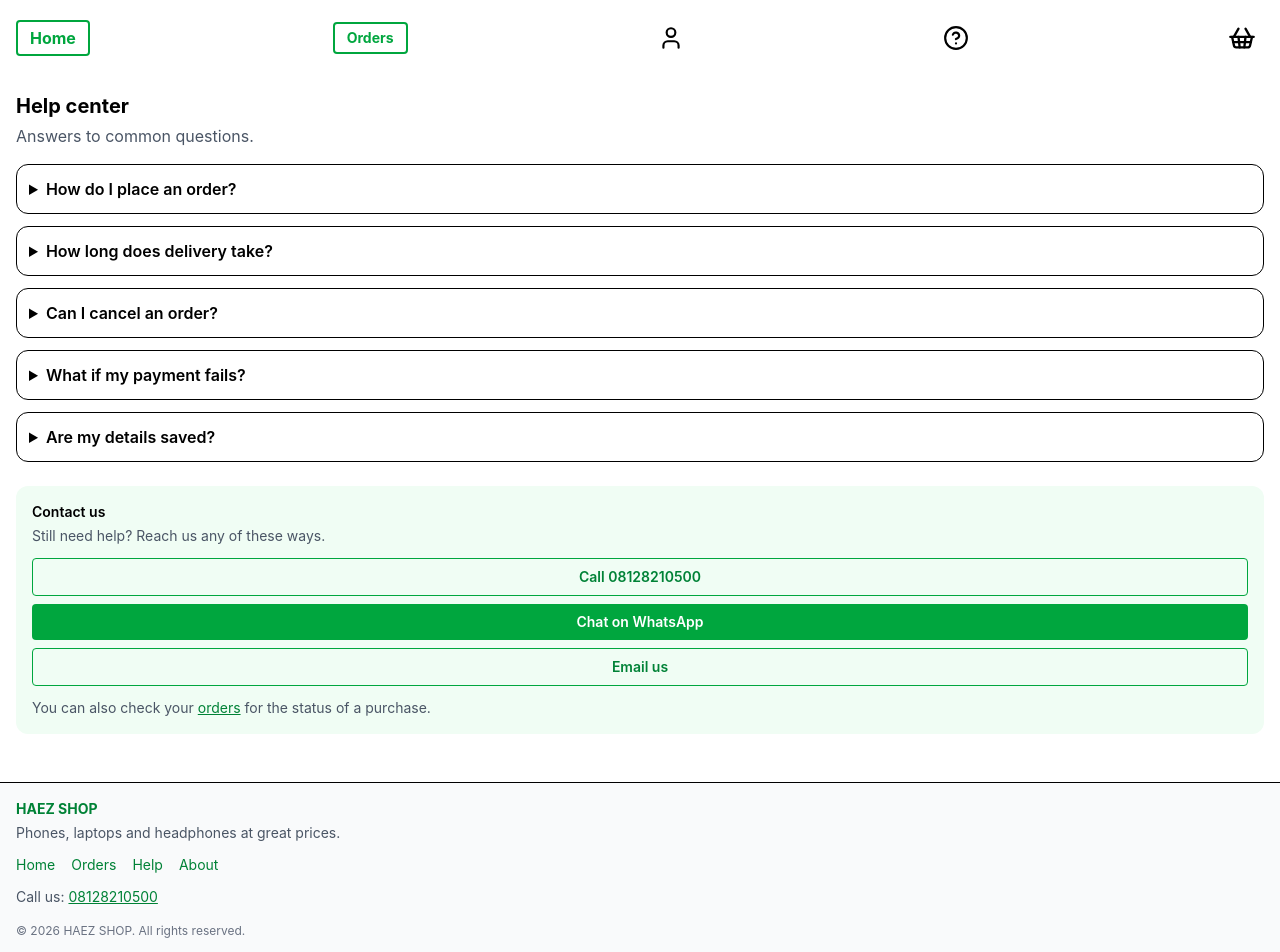
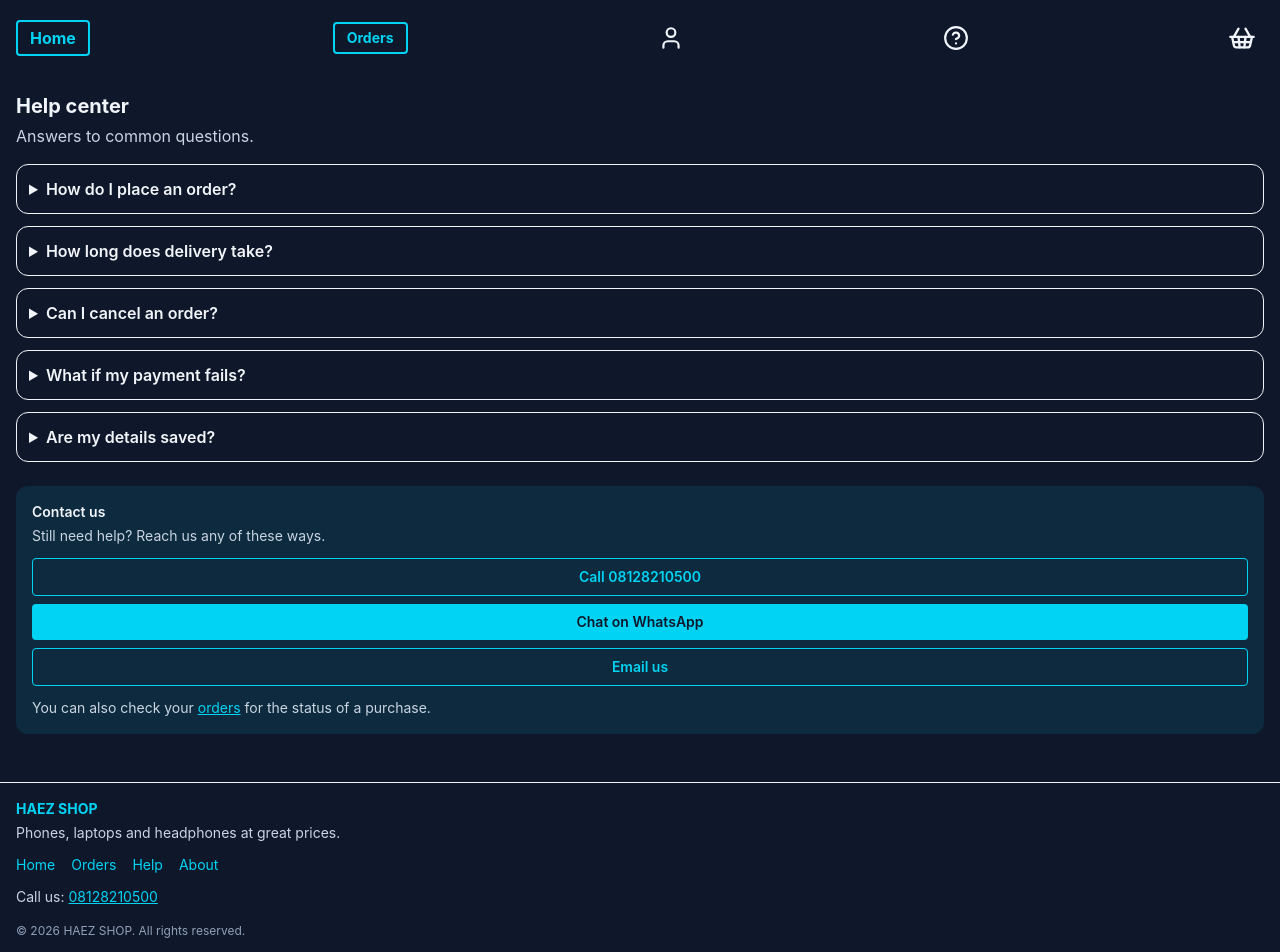
Before and after one commit to Haez0004/e-commerce-, a React (Vite) app: page /help in a window 1280 px wide. Shown: the top 952 px of the page. Built offline with nearby package versions, Linux system fonts and the light colour scheme.

Commit message:
feat: dark theme with cyan accent

```diff
--- a/src/App.tsx
+++ b/src/App.tsx
@@ -20,10 +20,10 @@ export default function App() {
     <div>
       <Toaster position="top-center" />
       <header className="flex items-center justify-between p-4 font-bold">
-        <Link to="/" className="rounded border-2 border-green-600 px-3 py-1 text-green-600">
+        <Link to="/" className="rounded border-2 border-cyan-400 px-3 py-1 text-cyan-400">
           Home
          </Link>
-         <Link to="/orders" className="rounded border-2 border-green-600 px-3 py-1 text-sm font-bold text-green-600">
+         <Link to="/orders" className="rounded border-2 border-cyan-400 px-3 py-1 text-sm font-bold text-cyan-400">
             Orders
          </Link>
          <Link to="/account" aria-label="My account" className="p-2">
@@ -35,7 +35,7 @@ export default function App() {
         <Link to="/cart" className="relative p-2" aria-label={`Cart, ${count} items`}>
          <ShoppingBasket size={28} />
           {count > 0 && (
-           <span className="absolute -right-1 -top-1 flex h-5 min-w-5 items-center justify-center rounded-full bg-green-600 px-1 text-xs text-white">
+           <span className="absolute -right-1 -top-1 flex h-5 min-w-5 items-center justify-center rounded-full bg-cyan-400 px-1 text-xs text-slate-900">
       {count}
     </span>
   )}
--- a/src/components/Footer.tsx
+++ b/src/components/Footer.tsx
@@ -3,26 +3,26 @@ import { contact } from '../data/contact';
 
 export default function Footer() {
   return (
-    <footer className="mt-8 border-t bg-gray-50 p-4 text-sm">
-      <p className="font-bold text-green-700">HAEZ SHOP</p>
-      <p className="mt-1 text-gray-600">
+    <footer className="mt-8 border-t bg-slate-900 p-4 text-sm">
+      <p className="font-bold text-cyan-400">HAEZ SHOP</p>
+      <p className="mt-1 text-slate-300">
         Phones, laptops and headphones at great prices.
       </p>
 
-      <nav className="mt-3 flex flex-wrap gap-x-4 gap-y-2 text-green-700">
+      <nav className="mt-3 flex flex-wrap gap-x-4 gap-y-2 text-cyan-400">
         <Link to="/">Home</Link>
         <Link to="/orders">Orders</Link>
         <Link to="/help">Help</Link>
         <Link to="/about">About</Link>
       </nav>
 
-      <p className="mt-3 text-gray-600">
+      <p className="mt-3 text-slate-300">
        Call us:{' '}
-     <a href={`tel:${contact.phone}`} className="text-green-700 underline">
+     <a href={`tel:${contact.phone}`} className="text-cyan-400 underline">
     {contact.phone}
   </a>
 </p>
-      <p className="mt-4 text-xs text-gray-500">
+      <p className="mt-4 text-xs text-slate-400">
         &copy; {new Date().getFullYear()} HAEZ SHOP. All rights reserved.
       </p>
     </footer>
--- a/src/components/ProductCard.tsx
+++ b/src/components/ProductCard.tsx
@@ -21,19 +21,19 @@ const { dispatch } = useCart();
       <h3 className="mt-2 font-semibold">
         <Link to={`/product/${product.id}`}>{product.name}</Link>
         </h3>
-      <p className="text-sm text-gray-500">{product.category}</p>
+      <p className="text-sm text-slate-400">{product.category}</p>
     <p className="text-sm text-amber-500" aria-label={`Rated ${product.rating} out of 5`}>
   {'\u2605'.repeat(Math.round(product.rating))}
-  <span className="text-gray-300">
+  <span className="text-slate-500">
     {'\u2605'.repeat(5 - Math.round(product.rating))}
    </span>
-      <span className="ml-1 text-gray-500">({product.reviewCount})</span>
+      <span className="ml-1 text-slate-400">({product.reviewCount})</span>
      </p>
-      <p className="font-bold text-green-600">
+      <p className="font-bold text-cyan-400">
   {product.price.toLocaleString('en-NG', { style: 'currency', currency: 'NGN' })}
 </p>
 <button
-  className="mt-2 w-full rounded-lg bg-green-600 py-2 text-white"
+  className="mt-2 w-full rounded-lg bg-cyan-400 py-2 text-slate-900"
   onClick={() => {
   dispatch({ type: 'ADD_ITEM', product });
   toast.success('Added to cart');
--- a/src/index.css
+++ b/src/index.css
@@ -1 +1,13 @@
 @import 'tailwindcss';
+
+@layer base {
+  body {
+    background-color: #0f172a;
+    color: #f1f5f9;
+  }
+  input, select, textarea {
+    background-color: #1e293b;
+    color: #f1f5f9;
+    border-color: #334155;
+  }
+}
--- a/src/pages/Account.tsx
+++ b/src/pages/Account.tsx
@@ -43,7 +43,7 @@ export default function Account() {
   return (
     <div className="p-4">
       <h1 className="text-xl font-bold">My account</h1>
-      <p className="mt-1 text-gray-600">
+      <p className="mt-1 text-slate-300">
         {saved ? `Hi, ${saved.name}` : 'Save your details to check out faster.'}
       </p>
 
@@ -73,7 +73,7 @@ export default function Account() {
         />
         {errors.address && <p className="text-sm text-red-500">{errors.address}</p>}
 
-        <button className="rounded bg-green-600 py-2 text-white" onClick={handleSave}>
+        <button className="rounded bg-cyan-400 py-2 text-slate-900" onClick={handleSave}>
           Save details
         </button>
         {saved && (
--- a/src/pages/Cart.tsx
+++ b/src/pages/Cart.tsx
@@ -19,7 +19,7 @@ export default function Cart() {
       {items.map((item) => (
         <div key={`${item.product.id}-${item.selectedColor}`} className="mt-3 border-b pb-3">
           <p className="font-semibold">{item.product.name}</p>
-          <p className="text-sm text-gray-500">qty: {item.quantity}</p>
+          <p className="text-sm text-slate-400">qty: {item.quantity}</p>
           {item.selectedColor && <p className="text-sm">Color: {item.selectedColor}</p>}
    <div className="mt-2 flex gap-2">
       <button
@@ -49,7 +49,7 @@ export default function Cart() {
     </p>
 <Link
   to="/checkout"
-  className="mt-4 block w-full rounded bg-green-600 py-2 text-center text-white"
+  className="mt-4 block w-full rounded bg-cyan-400 py-2 text-center text-slate-900"
 >
   Proceed to Checkout
 </Link>
--- a/src/pages/Checkout.tsx
+++ b/src/pages/Checkout.tsx
@@ -83,14 +83,14 @@ async function handleSubmit() {
 if (placed) {
   return (
     <div className="p-4 text-center">
-      <h1 className="text-xl font-bold text-green-600">Order placed! 🎉</h1>
+      <h1 className="text-xl font-bold text-cyan-400">Order placed! 🎉</h1>
       <p className="mt-2">
         Thank you, {form.name}. We will call you on {form.phone} to confirm
         delivery.
       </p>
       <Link
         to="/"
-        className="mt-4 block w-full rounded bg-green-600 py-2 text-white"
+        className="mt-4 block w-full rounded bg-cyan-400 py-2 text-slate-900"
       >
         Continue Shopping
       </Link>
@@ -147,7 +147,7 @@ if (placed) {
   </p>
 )}
 <button
-  className="rounded bg-green-600 py-2 text-white disabled:opacity-50"
+  className="rounded bg-cyan-400 py-2 text-slate-900 disabled:opacity-50"
   onClick={handleSubmit}
   disabled={loading}
 >
--- a/src/pages/Help.tsx
+++ b/src/pages/Help.tsx
@@ -6,7 +6,7 @@ export default function Help() {
   return (
     <div className="p-4">
       <h1 className="text-xl font-bold">Help center</h1>
-      <p className="mt-1 text-gray-600">Answers to common questions.</p>
+      <p className="mt-1 text-slate-300">Answers to common questions.</p>
 
       <div className="mt-4 flex flex-col gap-3">
         {faqs.map((faq) => (
@@ -14,20 +14,20 @@ export default function Help() {
             <summary className="cursor-pointer font-semibold">
               {faq.question}
             </summary>
-            <p className="mt-2 text-sm text-gray-600">{faq.answer}</p>
+            <p className="mt-2 text-sm text-slate-300">{faq.answer}</p>
           </details>
         ))}
       </div>
 
-      <div className="mt-6 rounded-xl bg-green-50 p-4 text-sm">
+      <div className="mt-6 rounded-xl bg-cyan-400/10 p-4 text-sm">
         <p className="font-semibold">Contact us</p>
-        <p className="mt-1 text-gray-600">
+        <p className="mt-1 text-slate-300">
           Still need help? Reach us any of these ways.
         </p>
         <div className="mt-3 flex flex-col gap-2">
           <a
             href={`tel:${contact.phone}`}
-            className="rounded border border-green-600 py-2 text-center font-semibold text-green-700"
+            className="rounded border border-cyan-400 py-2 text-center font-semibold text-cyan-400"
           >
             Call {contact.phone}
           </a>
@@ -35,20 +35,20 @@ export default function Help() {
             href={`https://wa.me/${contact.whatsapp}`}
             target="_blank"
             rel="noreferrer"
-            className="rounded bg-green-600 py-2 text-center font-semibold text-white"
+            className="rounded bg-cyan-400 py-2 text-center font-semibold text-slate-900"
           >
             Chat on WhatsApp
           </a>
           <a
             href={`mailto:${contact.email}`}
-            className="rounded border border-green-600 py-2 text-center font-semibold text-green-700"
+            className="rounded border border-cyan-400 py-2 text-center font-semibold text-cyan-400"
           >
             Email us
           </a>
         </div>
-        <p className="mt-3 text-gray-600">
+        <p className="mt-3 text-slate-300">
           You can also check your{' '}
-          <Link to="/orders" className="text-green-700 underline">
+          <Link to="/orders" className="text-cyan-400 underline">
             orders
           </Link>{' '}
           for the status of a purchase.
--- a/src/pages/ProductDetail.tsx
+++ b/src/pages/ProductDetail.tsx
@@ -18,11 +18,11 @@ const { dispatch } = useCart();
     <div className="p-4">
       <img className="w-full rounded-lg" src={product.image} alt={product.name} />
       <h1 className="mt-3 text-xl font-bold">{product.name}</h1>
-      <p className="text-gray-500">{product.category}</p>
-      <p className="font-bold text-green-600">
+      <p className="text-slate-400">{product.category}</p>
+      <p className="font-bold text-cyan-400">
        {product.price.toLocaleString('en-NG', { style: 'currency', currency: 'NGN' })}
      </p>
-   <p className="mt-3 text-gray-600">{product.description}</p>
+   <p className="mt-3 text-slate-300">{product.description}</p>
 {product.colors && (
   <div className="mt-3 flex gap-2">
     {product.colors.map((color) => (
@@ -38,7 +38,7 @@ const { dispatch } = useCart();
 )}
 <p className="mt-2 text-sm">Selected: {selectedColor}</p>
 <button
-  className="mt-4 w-full rounded bg-green-600 py-2 text-white"
+  className="mt-4 w-full rounded bg-cyan-400 py-2 text-slate-900"
   onClick={() =>
     dispatch({
       type: 'ADD_ITEM',
```
Also changed, not shown: src/pages/About.tsx (+4 -4 lines), src/pages/Home.tsx (+5 -5 lines), src/pages/Orders.tsx (+6 -6 lines).
